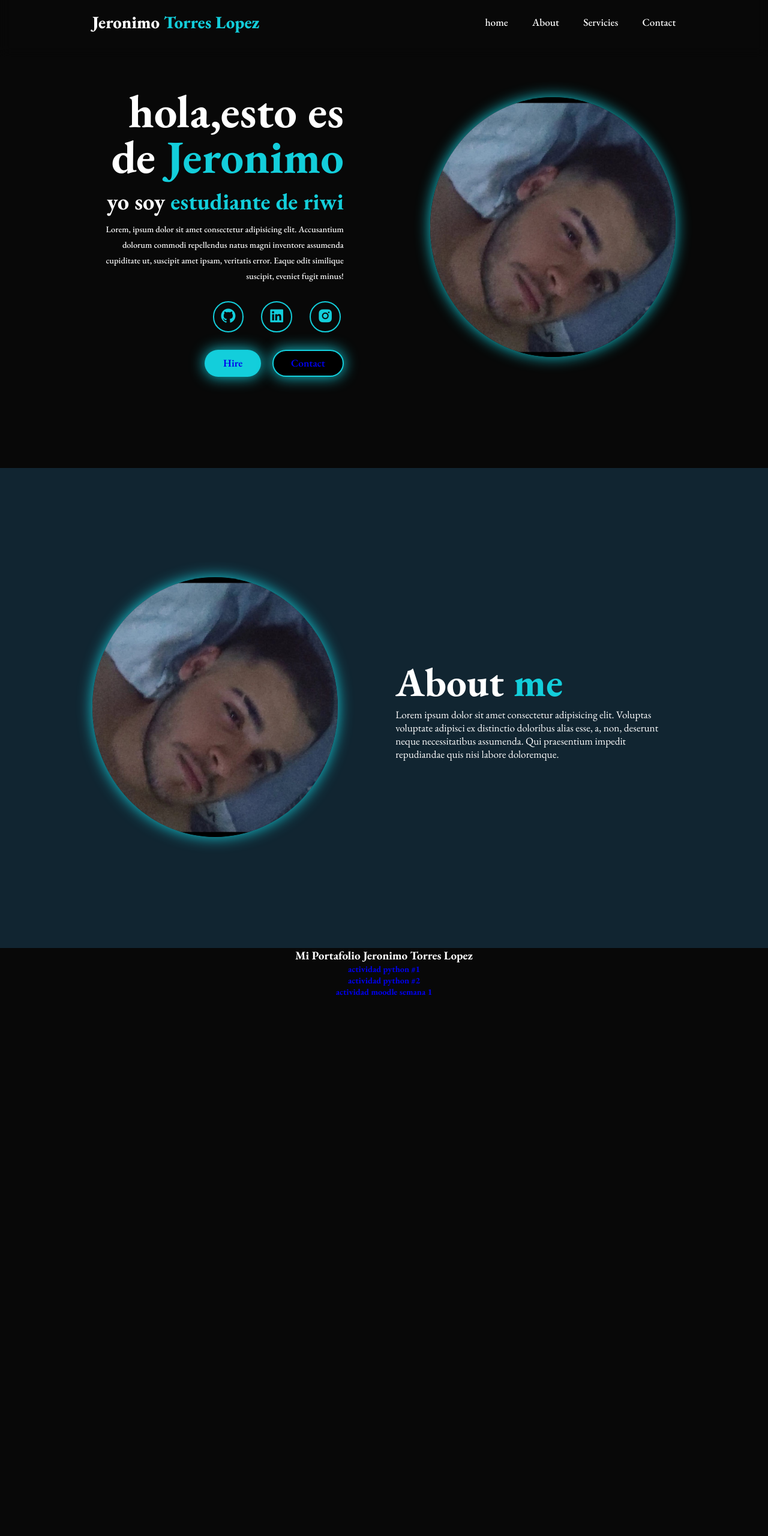
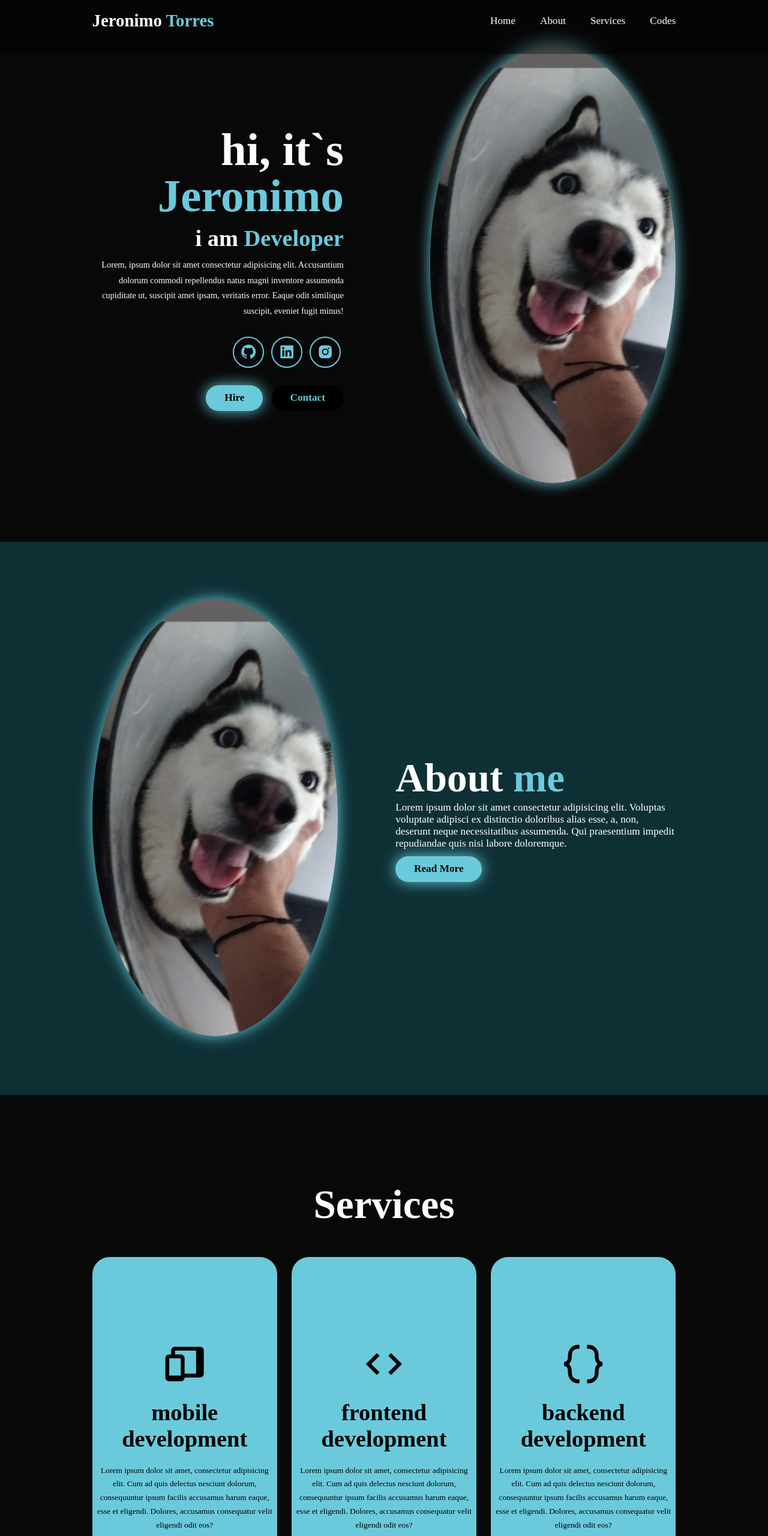
Before and after one commit to 3105jero/Portafolio, a plain HTML site: page index.html in a window 1280 px wide. Shown: the part 20-2580 px from the top of the page at 60% size. Before the commit the page ends 1682 px from the top, so only its background shows below. Drawn offline with nearby package versions, Linux system fonts and the light colour scheme.

Commit message:
Add files via upload

```diff
--- a/index.html
+++ b/index.html
@@ -1,75 +1,63 @@
 <!DOCTYPE html>
 <html lang="en">
 <head>
-    <link rel="preconnect" href="https://fonts.googleapis.com">
-<link rel="preconnect" href="https://fonts.gstatic.com" crossorigin>
-<link href="https://fonts.googleapis.com/css2?family=EB+Garamond:ital,wght@0,400..800;1,400..800&display=swap" rel="stylesheet">
     <meta charset="UTF-8">
     <meta name="viewport" content="width=device-width, initial-scale=1.0">
-    <title>Document</title>
-    <link rel="stylesheet" href="styleporta.css">
-    <link rel="stylesheet" href="https://unpkg.com/boxicons@2.1.4/css/boxicons.min.css">
+    <title>Portafolio website</title>
+        <link rel="stylesheet" href="style.css"/><link
+    <link href="https://unpkg.com/boxicons@2.1.4/css/boxicons.min.css"
+    rel="stylesheet"
+    />
+
 </head>
 <body>
-
     <header class="header">
         <a href="#home" class="logo">Jeronimo
-            <span>Torres Lopez
-        </span></a>
+            <span> Torres </span></a>
 
-        <i class="bx bxl-menu" id="menu-icon"></i>
+            <i class="bx bx-menu" id="menu-icon"></i>
+
             <nav class="navbar">
-            <a href="#home">home</a>
+                <a href="#home">Home</a>
                 <a href="#about">About</a>
-            <a href="#servicies">Servicies</a>
-            <a href="#contact">Contact</a>
+                <a href="#services">Services</a>
+                <a href="#contact"> Codes</a>
             </nav>
     </header>
         <section class="home" id="home">
     <div class="home-content">
-        <h1>hola,esto es de <span>Jeronimo</span></h1>
-        <h3>yo soy <span>estudiante de riwi
-
-        </span></h3>
+        <h1>hi, it`s <span>Jeronimo</span></h1>
+        <h3>i am <span>Developer</span></h3>
         <p>Lorem, ipsum dolor sit amet consectetur adipisicing elit.
         Accusantium dolorum commodi repellendus natus magni inventore assumenda cupiditate ut,
         suscipit amet ipsam, veritatis error. Eaque odit similique suscipit, eveniet fugit minus!</p>
 
-        <div class="hori">
-            <div class="social-icons">
+        <div class ="social-icons">
             <a href="#">
                 <i class="bx bxl-github"></i>
             </a>
-        </div>
-        <div class="social-icons">
             <a href="#">
-                <i class="bx bxl-linkedin-square"></i>
+                <i class=" bx bxl-linkedin-square"></i>
+            </a>
+            <a href="#">
+                <i class=" bx bxl-instagram-alt"></i>
             </a>
         </div>
-        <div class="social-icons">
-            <a href="#">
-                <i class="bx bxl-instagram-alt"> </i>
-            </a>
-            </div>
-    </div>
-<div class="hori">
+
         <div class="btn-group">
         <a href="#" class="btn">Hire</a>
-        </div>
-        <div class="btn-group-two">
         <a href="#contact" class="btn">Contact</a>
         </div>
     </div>
 
-    </div>
     <div class="home-img">
-        <img src="imagenprueva.jpg" alt="">
+        <img src="WhatsApp Image 2025-11-06 at 9.39.31 AM.jpeg" alt="">
     </div>
         </section>
 
     <section class="about" id="about">
     <div class="about-img">
-        <img src="imagenprueva.jpg" alt="">
+        <img src="WhatsApp Image 2025-11-06 at 9.39.31 AM.jpeg" alt="">
     </div>
     <div class="about-content">
         <h2>About <span>me</span></h2>
@@ -77,24 +65,76 @@
         Voluptas voluptate adipisci ex distinctio doloribus alias esse,
         a, non, deserunt neque necessitatibus assumenda.
         Qui praesentium impedit repudiandae quis nisi labore doloremque.</p>
-        <a href="#" class="btn"></a>
+
+        <br>
+
+        <a href="#" class="btn">Read More</a>
+    </div>
+    </section>
+    <section class="services" id="services">
+        <h2 class="heading">Services</h2>
+        <div class="services-container">
+            <div class="service-box">
+                <div class="service-indo">
+                    <i class="bx bxs-devices"></i>
+                    <h4>mobile development</h4>
+                    <p>Lorem ipsum dolor sit amet, consectetur adipisicing elit.
+                    Cum ad quis delectus nesciunt dolorum,
+                    consequuntur ipsum facilis accusamus harum eaque, esse et eligendi.
+                    Dolores, accusamus consequatur velit eligendi odit eos?</p>
+                </div>
+            </div>
+
+            <div class="service-box">
+                <div class="service-indo">
+                    <i class="bx bx-code"></i>
+                    <h4>frontend development</h4>
+                    <p>Lorem ipsum dolor sit amet, consectetur adipisicing elit.
+                    Cum ad quis delectus nesciunt dolorum,
+                    consequuntur ipsum facilis accusamus harum eaque, esse et eligendi.
+                    Dolores, accusamus consequatur velit eligendi odit eos?</p>
+                </div>
+            </div>
+
+            <div class="service-box">
+                <div class="service-indo">
+                    <i class="bx bx-code-curly"></i>
+                    <h4>backend development</h4>
+                    <p>Lorem ipsum dolor sit amet, consectetur adipisicing elit.
+                    Cum ad quis delectus nesciunt dolorum,
+                    consequuntur ipsum facilis accusamus harum eaque, esse et eligendi.
+                    Dolores, accusamus consequatur velit eligendi odit eos?</p>
+                </div>
+            </div>
         </div>
     </section>
 
+    <section class="contact" id="contact">
+        <h2 class="heading"> Cod<span>es</span></h2>
+        <button class = boton1> actividad1
+        <a href="https://github.com/3105jero/m1_python_actividad1"><h2>actividad python #1</h2></a>
+            </button>
 
-    <script src="scriptpor.js"></script>
-    <center>
-<h1>Mi Portafolio Jeronimo Torres Lopez</h1>
+<button class="boton2"> actividad2
+        <a href="https://github.com/3105jero/m1_python_actividad2"><h2>actividad python #2</h2></a>
+        </button>
+
+        <button class="boton3"> actividad semanal1
+
+    <a href="https://github.com/3105jero/m1_moodle_semana1"><h2>actividad moodle semana 1</h2></a>
+    </button>
+
+    <button class="boton4"> actividad semanal2
+        <a href="https://github.com/3105jero/m1_moodle_semana2"><h2>acticidad moodle semana 2</h2></a>
+    </button>
 
 
-    <a href="https://github.com/3105jero/m1_python_actividad1"><h2>actividad python #1</h2></a>
-
-    <a href="https://github.com/3105jero/m1_python_actividad2"><h2>actividad python #2</h2></a>
-
-    <a href="https://github.com/3105jero/m1_moodle_semana1"><h2>actividad moodle semana 1</h2></a>
 
 
-    </center>
+    </section>
+
+
+    <script> src="script.js"</script>
 
 </body>
 </html>
--- /dev/null
+++ b/style.css
@@ -0,0 +1,334 @@
+*{
+    margin: 0;
+    padding: 0;
+    box-sizing: border-box;
+    text-decoration: none;
+    border: none;
+    outline: none;
+    scroll-behavior: smooth;
+    font-family: "poppins";
+}
+html{
+    font-size: 60%;
+    overflow-x: hidden;
+}
+:root{
+    --bg-color: #080808;
+    --second-bg-color: #0e3035;
+    --text-color: white;
+    --main-color:#6acadb;
+}
+
+body{
+    background: var(--bg-color);
+    color: var(--text-color);
+}
+
+.header{
+    position: fixed;
+    width: 100%;
+    top: 0;
+    left: 0;
+    padding: 4rem 12%;
+    background:rgb(0, 0, 0, 0.3);
+    backdrop-filter: blur(10px);
+    display: flex;
+    justify-content: space-between;
+    align-items: center;
+    z-index: 100;
+}
+
+#menu-icon{
+    font-size: 3.6rem;
+    color: var(--main-color);
+    display: none;
+}
+.logo{
+    font-size: 3rem;
+    color: var(--text-color);
+    font-weight: 800;
+    cursor: pointer;
+    transition: 0.3s ease;
+}
+
+.logo:hover{
+    tramsform:scale(1.1);
+
+}
+span{
+    color: var(--main-color);
+}
+
+.navbar a{
+    font-size: 1.8rem;
+    color: var(--text-color);
+    margin-left: 4rem;
+    font-weight: 500;
+    border-bottom: 3px solid transparent;
+    transition: 0.3s ease;
+}
+
+.navbar a:hover{
+    border-bottom: 3px solid var(--main-color);
+    color: var(--main-color);
+}
+section{
+    min-height: 100vh;
+    padding: 10rem 12%;
+}
+.home{
+    display: flex;
+    align-items: center;
+    justify-content: center;
+    gap: 15rem;
+}
+
+.home-content{
+    display: flex;
+    flex-direction: column;
+    align-items: flex-end;
+    text-align: right;
+}
+.home-content h1{
+    font-size: 8rem;
+    font-weight: 700;
+    margin-top: 1.5rem;
+    line-height: 1;
+}
+.home-content h3{
+    font-size: 4rem;
+    margin: 1rem 0;
+}
+.home-content p{
+    font-size: 1.5rem;
+    font-weight: 500;
+    line-height: 1.8;
+}
+.home-img img{
+    width: 32vw;
+    border-radius: 50%;
+    box-shadow: 0 0 25px var(--main-color);
+    transition: 0.4s ease-in-out;
+}
+
+.home-img img:hover{
+    box-shadow: 0 0 25px var(--main-color),
+                0 0 50px var(--main-color),
+                0 0 100px var(--main-color);
+}
+.social-icons a{
+    display: inline-flex;
+    justify-content: center;
+    align-items: center;
+    font-size: 3rem;
+    padding: 1rem;
+    background: transparent;
+    border: 2px solid var(--main-color);
+    border-radius: 50%;
+    color: var(--main-color);
+    margin: 3rem 0.5rem;
+    transition: 0.3s ease;
+}
+
+.social-icons a:hover{
+    color: var(--text-color);
+    background-color: var(--main-color);
+    transform: scale(1.2) translateY(-5px);
+    box-shadow: 0 0 25px var(--main-color);
+}
+
+.btn-group{
+    display: flex;
+    gap: 1.5rem;
+}
+.btn{
+    display: inline-block;
+    padding: 1rem 3rem;
+    background: var(--main-color);
+    box-shadow: 0 0 25px var(--main-color);
+    border-radius: 3rem;
+    font-size: 1.8rem;
+    color: black;
+    border: 2px solid transparent;
+    font-weight:600;
+    transition: 0.3s ease-in-out;
+}
+.btn:hover{
+    transform: scale(1.05);
+    box-shadow: 0 0 25px var(--main-color),
+                0 0 50px var(--main-color);
+}
+.btn-group a:nth-of-type(2){
+    background-color: black;
+    color: var(--main-color);
+    border: 2px solid transparent;
+    box-shadow: 0 0 25px transparent;
+}
+
+.btn-group a:nth-of-type(2):hover{
+    box-shadow: 0 0 25px var(--main-color);
+    background-color: var(--main-color);
+    color: black;
+}
+
+.about{
+    display: flex;
+    justify-content: center;
+    align-items: center;
+    gap: 10rem;
+    background-color: var(--second-bg-color);
+}
+
+.about-img img{
+    width: 32vw;
+    border-radius: 50%;
+    box-shadow: 0 0 25px var(--main-color);
+    transition: 0.4s ease-in-out;
+}
+.about-img img:hover{
+    box-shadow: 0 0 25px var(--main-color),
+                0 0 50px var(--main-color),
+                0 0 100px var(--main-color);
+}
+.about-content h2{
+    font-size: 7rem;
+    text-align: left;
+}
+.about-content p{
+    font-size: 1.8rem;
+}
+.about-content .btn{
+    margin-top: 3rem 0;
+}
+::-webkit-scrollbar{
+    width: 20px;
+}
+::-webkit-scrollbar-thumb{
+    background-color: var(--main-color);
+}
+::-webkit-scrollbar-track{
+    background-color: var(--bg-color);
+}
+
+.heading{
+    text-align: center;
+    font-size: 7rem;
+    margin: 5rem 0;
+}
+
+.services{
+    background-color: var(--bg-color);
+    color: black;
+}
+
+.services h2{
+    color: var(--text-color);
+}
+
+.services-container{
+    display: grid;
+    grid-template-columns: repeat(auto-fit, minmax(300px,1fr));
+    align-items: center;
+    gap: 2.5rem;
+}
+
+.service-box{
+    display: flex;
+    justify-content: center;
+    align-items: center;
+    background-color: var(--main-color);
+    height: 600px;
+    border-radius: 3rem;
+    cursor: pointer;
+    border: 5px solid transparent;
+    transition: 0.4s ease-in-out;
+    text-align: center;
+}
+.service-box:hover{
+    background-color: var(--second-bg-color);
+    color: var(--main-color);
+    border: 5px solid var(--main-color);
+    transform: scale(1.03);
+}
+
+.service-info{
+    display: flex;
+    flex-direction: column;
+    justify-content: center;
+    align-items: center;
+    padding: 5rem;
+}
+
+.service-box{
+    text-align: center;
+}
+
+.service-box i{
+    font-size: 8rem;
+}
+
+.service-box h4{
+    font-size: 4rem;
+    margin: 2rem 0;
+    font-weight: 800;
+}
+
+.service-box p{
+    font-size: 1.4rem;
+    font-size: 600;
+    line-height: 1.7;
+}
+
+.boton1{
+background-image:url("colour-hex-ABC6DB-1200-630-fb.png") ;
+font-size: 16px;
+border:none;
+border-radius: 8px;
+
+
+}
+.boton2{
+background-image:url("colour-hex-ABC6DB-1200-630-fb.png") ;
+font-size: 16px;
+border:none;
+border-radius: 8px;
+
+
+}
+.boton3{
+background-image:url("colour-hex-ABC6DB-1200-630-fb.png") ;
+font-size: 16px;
+border:none;
+border-radius: 8px;
+}
+
+.boton4{
+background-image:url("colour-hex-ABC6DB-1200-630-fb.png") ;
+font-size: 16px;
+border:none;
+border-radius: 8px;
+
+}
+
+.boton1:hover{
+    box-shadow: 0 0 25px var(--main-color),
+                0 0 50px var(--main-color),
+                0 0 100px var(--main-color);
+}
+
+.boton2:hover{
+    box-shadow: 0 0 25px var(--main-color),
+                0 0 50px var(--main-color),
+                0 0 100px var(--main-color);
+}
+.boton3:hover{
+    box-shadow: 0 0 25px var(--main-color),
+                0 0 50px var(--main-color),
+                0 0 100px var(--main-color);
+}
+
+.boton4:hover{
+    box-shadow: 0 0 25px var(--main-color),
+                0 0 50px var(--main-color),
+                0 0 100px var(--main-color);
+}
```
Also changed, not shown: WhatsApp Image 2025-11-06 at 9.39.31 AM.jpeg (added), colour-hex-ABC6DB-1200-630-fb.png (added). Lines whose indentation alone changed are shown as unchanged.
